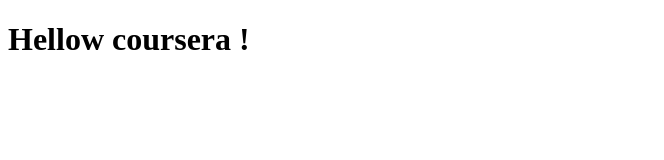
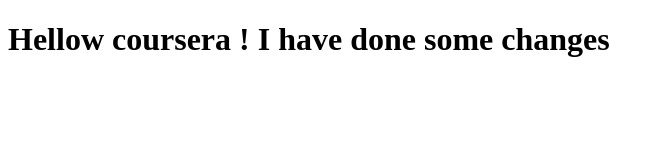
Before and after one commit to deeptikamal/coursera-test, a plain HTML site: page site/index.html in a window 1280 px wide. Shown: the whole page, without its empty margins (0-664 px from the left). Drawn offline with Linux system fonts and the light colour scheme.

Commit message:
small changes to our first page

```diff
--- a/site/index.html
+++ b/site/index.html
@@ -4,6 +4,6 @@
 	<title>hello coursera </title>
 </head>
 <body>
-<h1> Hellow coursera ! </h1>
+<h1> Hellow coursera ! I have done some changes </h1>
 </body>
 </html>
```
